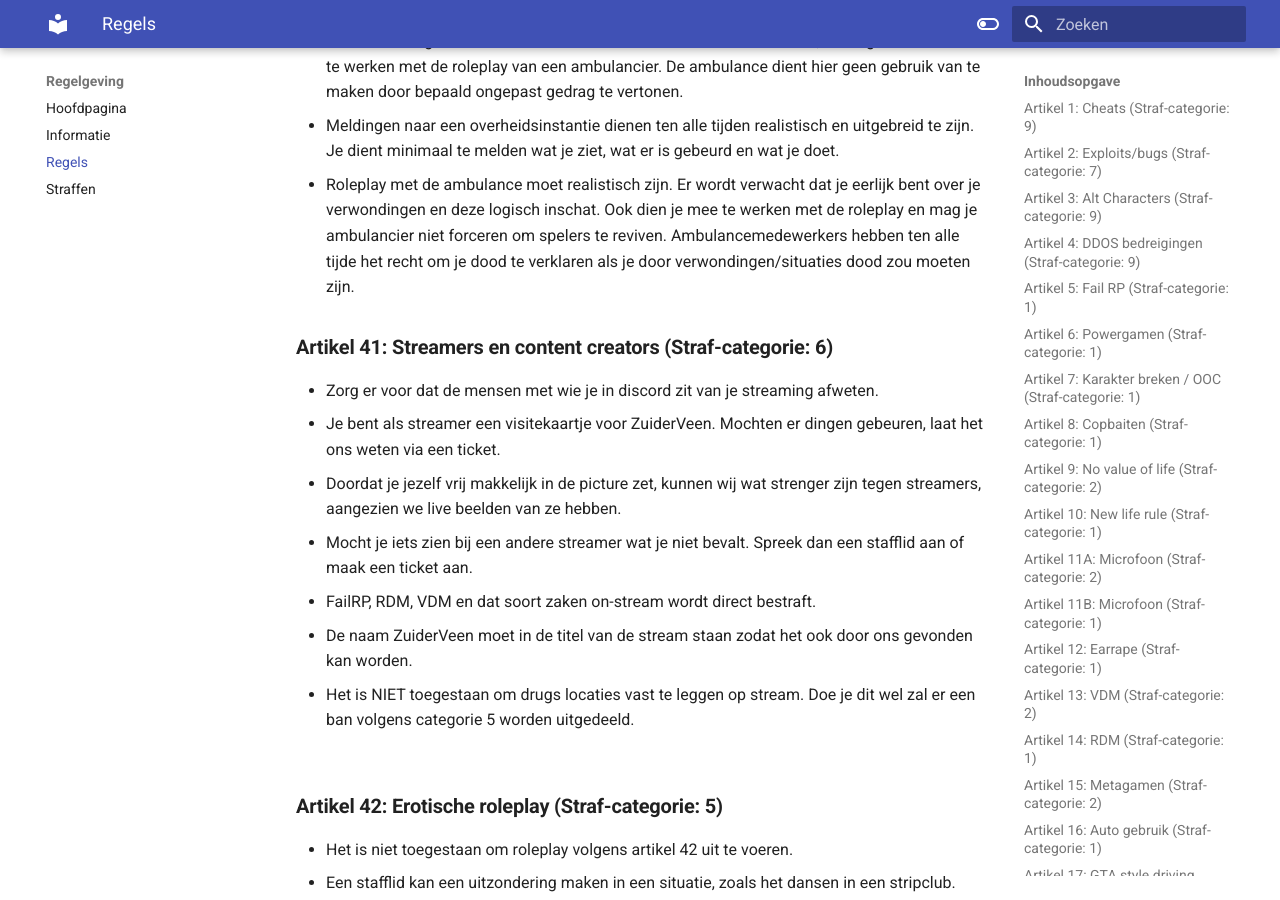
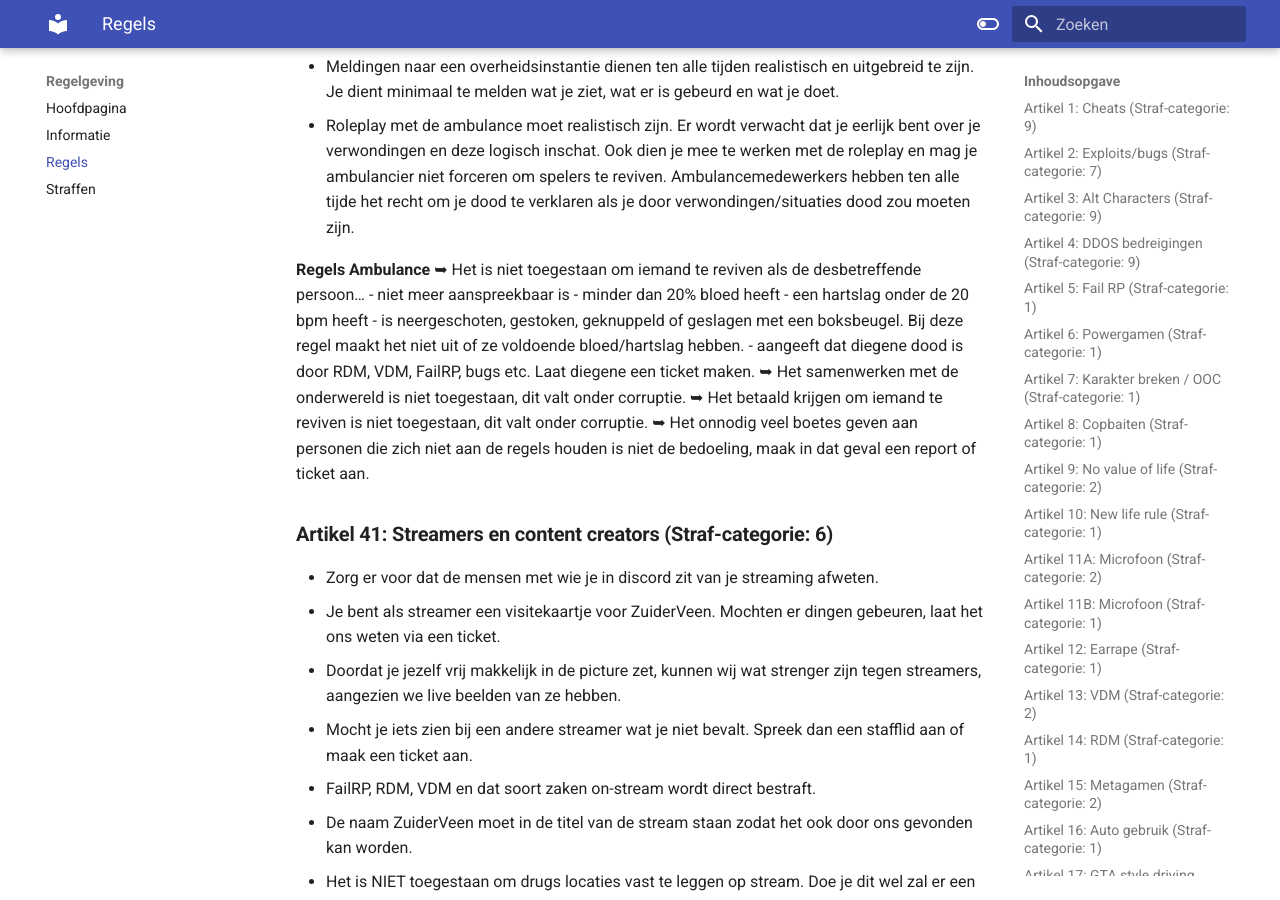
Before and after one commit to ZuiderVeenRP/apv, an MkDocs documentation site: the page built from docs/algemeen.md, in a window 1280 px wide and 900 px high, scrolled down 11074 px. Built offline with MkDocs 1.6.1 and Material for MkDocs 9.7.7, drawn with Linux system fonts in a browser that asks for light colours; comment, search, counter and statistics services are not loaded; some of the changed text lies outside the part shown.

Commit message:
Update algemeen.md

```diff
--- a/docs/algemeen.md
+++ b/docs/algemeen.md
@@ -103,8 +103,7 @@
 
 ### **Artikel 15: Metagamen**				**(Straf-categorie: 2)**
    - Informatie verkregen buiten het karakter om (alle informatie die niet verkregen is door jouw karakter binnen FiveM) mag niet gebruikt worden door het karakter.
-   - Tijdens het uitvoeren van onderwereld zaken is het niet toegestaan om te livestreamen in calls.
-   - Tijdens het uitvoeren van je whitelisted job is het niet toegestaan om te livestreamen in calls.
+   - Wanneer je in ZuiderVeen bent mag je niet meer screen sharen!
    - Het praten in call tijdens een scenario zal als metagamen worden gezien (gemute blijven tijdens een scenario).
    - Het versturen van in game informatie in de ZuiderVeen onderwereld discord wordt ook gezien als meta en levert een straf op volgens categorie 1.
 </br>
@@ -290,6 +289,17 @@
 - Het is niet toegestaan om een ambulancemedewerker te vermoorden, beledigen of niet mee te werken met de roleplay van een ambulancier. De ambulance dient hier geen gebruik van te maken door bepaald ongepast gedrag te vertonen.
 - Meldingen naar een overheidsinstantie dienen ten alle tijden realistisch en uitgebreid te zijn. Je dient minimaal te melden wat je ziet, wat er is gebeurd en wat je doet.
 - Roleplay met de ambulance moet realistisch zijn. Er wordt verwacht dat je eerlijk bent over je verwondingen en deze logisch inschat. Ook dien je mee te werken met de roleplay en mag je ambulancier niet forceren om spelers te reviven. Ambulancemedewerkers hebben ten alle tijde het recht om je dood te verklaren als je door verwondingen/situaties dood zou moeten zijn.
+
+**Regels Ambulance**
+➥ Het is niet toegestaan om iemand te reviven als de desbetreffende persoon…
+- niet meer aanspreekbaar is
+- minder dan 20% bloed heeft
+- een hartslag onder de 20 bpm heeft
+- is neergeschoten, gestoken, geknuppeld of geslagen met een boksbeugel. Bij deze regel maakt het niet uit of ze voldoende bloed/hartslag hebben.
+- aangeeft dat diegene dood is door RDM, VDM, FailRP, bugs etc. Laat diegene een ticket maken.
+➥ Het samenwerken met de onderwereld is niet toegestaan, dit valt onder corruptie.
+➥ Het betaald krijgen om iemand te reviven is niet toegestaan, dit valt onder corruptie.
+➥ Het onnodig veel boetes geven aan personen die zich niet aan de regels houden is niet de bedoeling, maak in dat geval een report of ticket aan.
 </br>
 
 ### **Artikel 41: Streamers en content creators**             **(Straf-categorie: 6)** <br>
@@ -335,6 +345,8 @@
 - Het is verboden om vanaf het eiland op de patrouillerende schepen of heli’s van de KMAR te schieten.
 - Het is toegestaan om op binnenkomende schepen en boten te schieten die gang/burger gerelateerd zijn.
 - Het is voor de KMAR niet toegestaan om te schieten op het eiland.
+- Indien je agenten meeneemt naar het eiland, geldt bovenstaande regel niet. Dan staat de KMAR in hun recht om actie te ondernemen.
+
 
 ### **Artikel 4 (Straf-categorie: 2)**
 1. Ieder wapen mag ieder wapen rippen.
```
